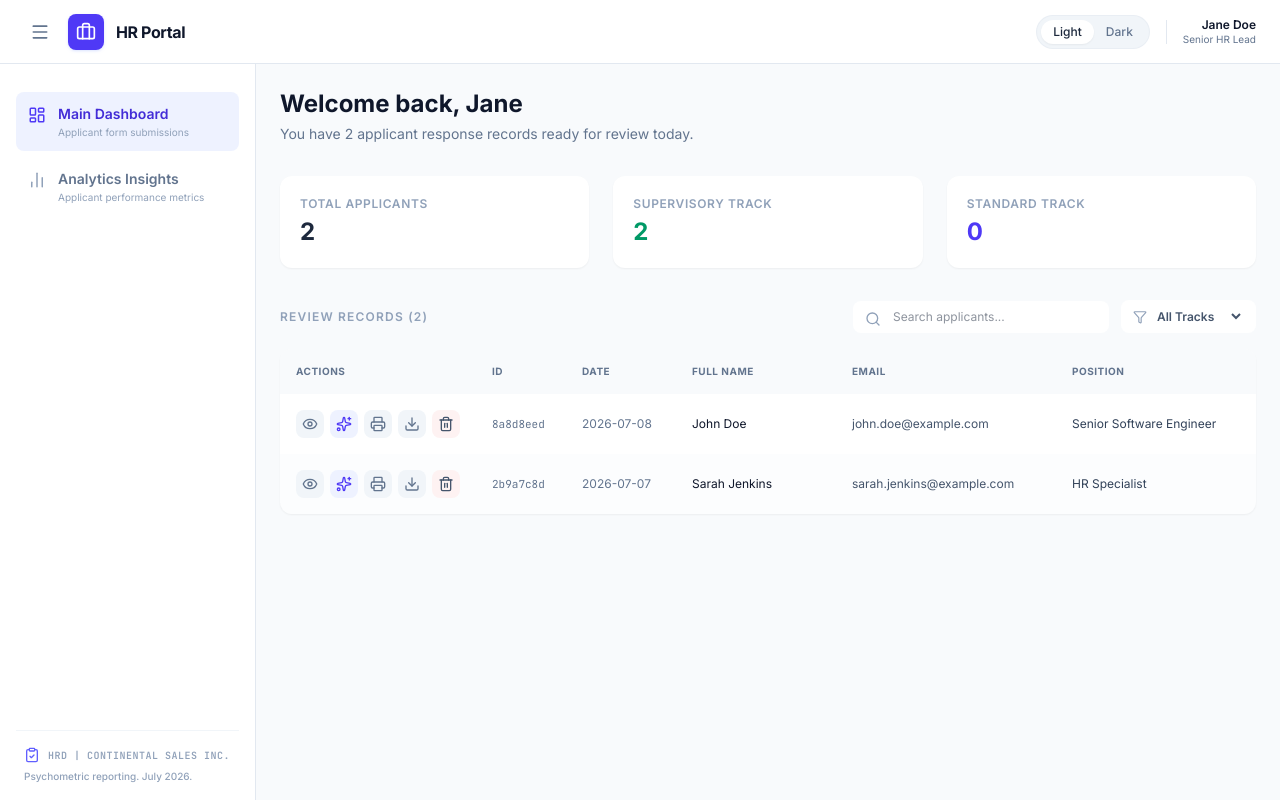
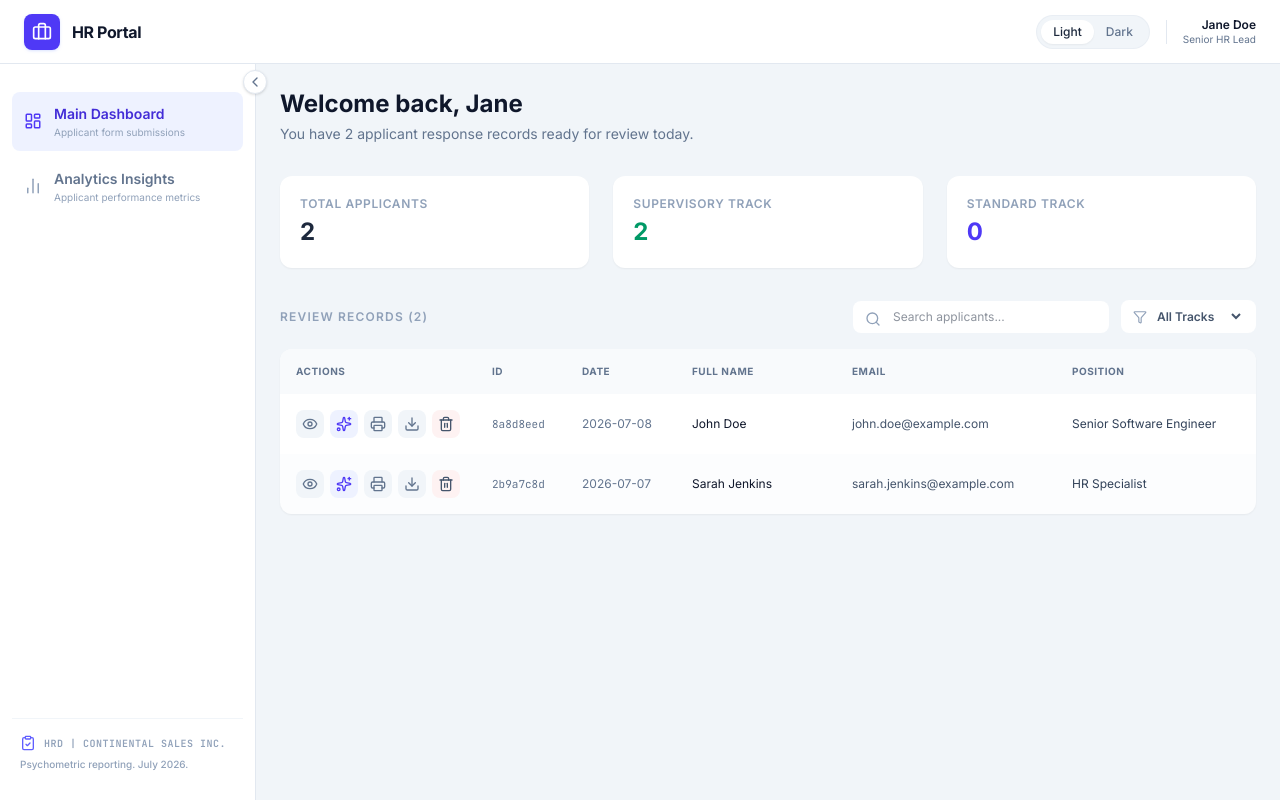
Before and after one commit to BenjiBenji20/HR-Applicant-Dashboard, a React (Vite) app: page / in a window 1280 px wide. Built offline with nearby package versions, Linux system fonts and the light colour scheme.

Commit message:
ref: sidebar

```diff
--- a/src/App.tsx
+++ b/src/App.tsx
@@ -15,7 +15,11 @@ export default function App() {
     return saved ? saved === "true" : false;
   });
 
-  const [sidebarOpen, setSidebarOpen] = useState<boolean>(true);
+  const [sidebarOpen, setSidebarOpen] = useState<boolean>(() => {
+    const saved = localStorage.getItem("sidebarOpen");
+    return saved ? saved === "true" : true;
+  });
+
   const [activeTab, setActiveTab] = useState<"dashboard" | "analytics">("dashboard");
 
   // Load summary results from localStorage or mockData
@@ -70,6 +74,10 @@ export default function App() {
       document.documentElement.classList.remove("dark");
     }
   }, [darkMode]);
+
+  useEffect(() => {
+    localStorage.setItem("sidebarOpen", String(sidebarOpen));
+  }, [sidebarOpen]);
 
   // Sync state to local storage on changes
   useEffect(() => {
@@ -176,7 +184,7 @@ export default function App() {
   });
 
   return (
-    <div className="min-h-screen bg-[#F8FAFC] text-slate-800 dark:bg-slate-900 dark:text-slate-100 transition-colors duration-200">
+    <div className="min-h-screen bg-[#F1F5F9] text-slate-800 dark:bg-slate-900 dark:text-slate-100 transition-colors duration-200">
 
       {/* Printable Area - Rendered outside main layout, visible only on @media print */}
       <PrintPreview
@@ -189,8 +197,6 @@ export default function App() {
 
         {/* Sticky Top Header */}
         <Header
-          sidebarOpen={sidebarOpen}
-          setSidebarOpen={setSidebarOpen}
           darkMode={darkMode}
           setDarkMode={setDarkMode}
         />
@@ -206,7 +212,7 @@ export default function App() {
           />
 
           {/* Main Workspace Frame */}
-          <main className="flex-1 overflow-y-auto bg-[#F8FAFC] p-6 dark:bg-slate-900/40">
+          <main className="flex-1 overflow-y-auto bg-[#F1F5F9] p-6 dark:bg-slate-900/40">
             {activeTab === "dashboard" ? (
               <DashboardTab
                 finalResults={summaryResults}
--- a/src/components/Header.tsx
+++ b/src/components/Header.tsx
@@ -1,31 +1,18 @@
 import React from "react";
-import { Menu, Briefcase } from "lucide-react";
+import { Briefcase } from "lucide-react";
 
 interface HeaderProps {
-  sidebarOpen: boolean;
-  setSidebarOpen: (open: boolean) => void;
   darkMode: boolean;
   setDarkMode: (dark: boolean) => void;
 }
 
 export default function Header({
-  sidebarOpen,
-  setSidebarOpen,
   darkMode,
   setDarkMode,
 }: HeaderProps) {
   return (
     <header className="sticky top-0 z-30 flex h-16 w-full items-center justify-between border-b border-slate-200 bg-white px-6 dark:border-slate-800 dark:bg-slate-950 transition-colors duration-200 shrink-0">
       <div className="flex items-center gap-3">
-        <button
-          id="sidebar-toggle-btn"
-          onClick={() => setSidebarOpen(!sidebarOpen)}
-          className="rounded-lg p-1.5 text-slate-500 hover:bg-slate-100 hover:text-slate-700 dark:text-slate-400 dark:hover:bg-slate-900 dark:hover:text-slate-200 transition-colors"
-          aria-label="Toggle Sidebar"
-        >
-          <Menu className="h-5 w-5" />
-        </button>
-
         <div className="flex items-center gap-3">
           <div className="flex h-9 w-9 items-center justify-center rounded-lg bg-indigo-600 text-white shadow-sm shadow-indigo-100 dark:bg-indigo-950 dark:text-indigo-400">
             <Briefcase className="h-5 w-5" />
--- a/src/components/Sidebar.tsx
+++ b/src/components/Sidebar.tsx
@@ -1,5 +1,5 @@
 import React from "react";
-import { LayoutDashboard, BarChart2, Users, ClipboardCheck, ChevronLeft } from "lucide-react";
+import { LayoutDashboard, BarChart2, ClipboardCheck, ChevronLeft, ChevronRight } from "lucide-react";
 
 interface SidebarProps {
   isOpen: boolean;
@@ -42,21 +42,22 @@ export default function Sidebar({
 
       <aside
         id="app-sidebar"
-        className={`fixed top-16 bottom-0 left-0 z-40 flex w-64 flex-col border-r border-slate-200 bg-white dark:border-slate-800 dark:bg-slate-950 transition-transform duration-300 ease-in-out md:static md:translate-x-0 ${
-          isOpen ? "translate-x-0" : "-translate-x-full"
+        className={`fixed md:relative top-16 md:top-0 bottom-0 left-0 z-40 flex flex-col bg-white dark:bg-slate-950 transition-all duration-300 ease-in-out shrink-0 border-r border-slate-200 dark:border-slate-800 overflow-visible ${
+          isOpen ? "w-64" : "w-16 max-md:w-0 max-md:border-r-0"
         }`}
       >
-        <div className="flex flex-col justify-between h-full p-4">
+        {/* Absolute Edge Toggle Button */}
+        <button
+          id="sidebar-toggle-btn"
+          onClick={() => setIsOpen(!isOpen)}
+          className="absolute top-1.5 -right-3 z-50 flex h-6 w-6 items-center justify-center rounded-full border border-slate-200 bg-white text-slate-500 hover:bg-slate-50 hover:text-slate-700 dark:border-slate-800 dark:bg-slate-900 dark:text-slate-400 dark:hover:bg-slate-850 shadow-sm cursor-pointer transition-transform duration-200"
+          aria-label="Toggle Sidebar"
+        >
+          {isOpen ? <ChevronLeft className="h-4 w-4" /> : <ChevronRight className="h-4 w-4" />}
+        </button>
+
+        <div className="flex flex-col justify-between h-full px-3 py-7 overflow-hidden">
           <div className="space-y-3">
-            <div className="flex items-center justify-between px-2">
-              <button
-                onClick={() => setIsOpen(false)}
-                className="rounded-lg p-1 hover:bg-slate-50 dark:hover:bg-slate-900 md:hidden text-slate-400 dark:text-slate-500"
-              >
-                <ChevronLeft className="h-4 w-4" />
-              </button>
-            </div>
-
             <nav className="space-y-1.5" aria-label="Sidebar Navigation">
               {menuItems.map((item) => {
                 const Icon = item.icon;
@@ -72,19 +73,26 @@ export default function Sidebar({
                         setIsOpen(false);
                       }
                     }}
-                    className={`flex w-full items-start gap-3 rounded-lg px-3 py-3 text-left transition-all duration-200 ${
+                    className={`flex items-center rounded-lg transition-all duration-200 cursor-pointer ${
+                      isOpen
+                        ? "w-full px-3 py-3 gap-3 justify-start"
+                        : "w-10 h-10 justify-center mx-auto"
+                    } ${
                       isActive
                         ? "bg-indigo-50 text-indigo-700 dark:bg-indigo-950/40 dark:text-indigo-400 font-semibold"
                         : "text-slate-500 hover:bg-slate-50 hover:text-slate-900 dark:text-slate-400 dark:hover:bg-slate-900 dark:hover:text-slate-200"
                     }`}
+                    title={!isOpen ? item.label : undefined}
                   >
-                    <Icon className={`mt-0.5 h-4.5 w-4.5 shrink-0 ${isActive ? "text-indigo-600 dark:text-indigo-400" : "text-slate-400"}`} />
-                    <div className="flex flex-col">
+                    <Icon className={`h-4.5 w-4.5 shrink-0 ${isActive ? "text-indigo-600 dark:text-indigo-400" : "text-slate-400"}`} />
+                    {isOpen && (
+                      <div className="flex flex-col text-left">
                         <span className="text-sm font-semibold">{item.label}</span>
                         <span className="text-[10px] text-slate-400 dark:text-slate-500 font-normal leading-tight mt-0.5">
                           {item.description}
                         </span>
                       </div>
+                    )}
                   </button>
                 );
               })}
@@ -92,7 +100,9 @@ export default function Sidebar({
           </div>
 
           {/* Footer branding details */}
-          <div className="border-t border-slate-100 pt-4 dark:border-slate-900 text-center md:text-left">
+          <div className="border-t border-slate-100 pt-4 dark:border-slate-900">
+            {isOpen ? (
+              <>
                 <div className="flex items-center gap-2 px-2 text-slate-400 dark:text-slate-500">
                   <ClipboardCheck className="h-4 w-4 shrink-0 text-indigo-500" />
                   <span className="text-[10px] font-mono tracking-wider uppercase font-semibold">
@@ -102,6 +112,12 @@ export default function Sidebar({
                 <p className="mt-1.5 px-2 text-[10px] text-slate-400 dark:text-slate-600 font-medium">
                   Psychometric reporting. July 2026.
                 </p>
+              </>
+            ) : (
+              <div className="flex justify-center">
+                <ClipboardCheck className="h-5 w-5 text-indigo-500" title="HRD | Continental Sales Inc. | Psychometric reporting" />
+              </div>
+            )}
           </div>
         </div>
       </aside>
```
Lines whose indentation alone changed are shown as unchanged.
